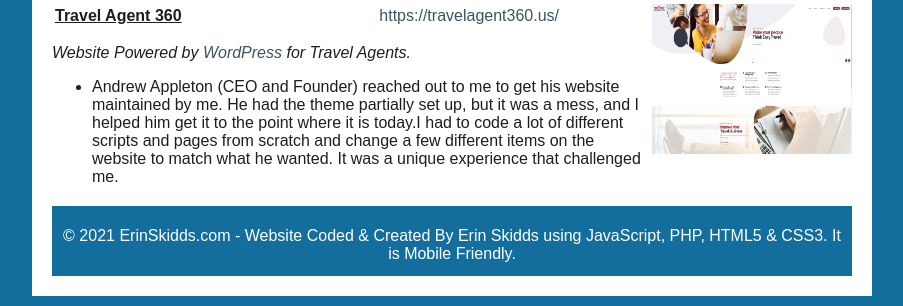
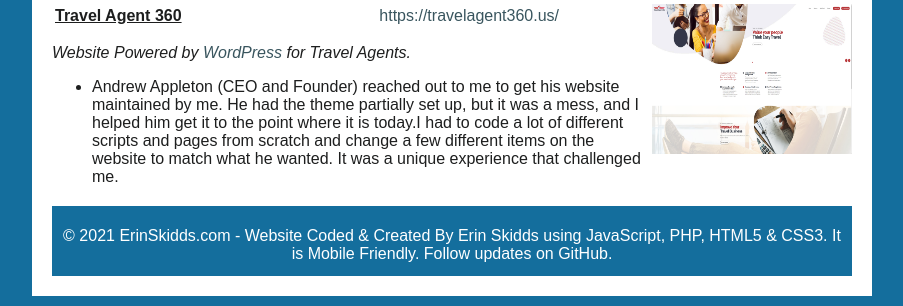
Before and after one commit to DudeThatsErin/ErinSkidds.com, a PHP site: page /index.php in a window 1280 px wide. Shown: the part 1792-2098 px from the top of the page, without its empty margins (188-1091 px from the left). Run offline with PHP 8.4, Linux system fonts and the light colour scheme; some libraries are stand-ins or nearby versions.

Commit message:
Added link to GitHub in footer.

```diff
--- a/footer.php
+++ b/footer.php
@@ -1,6 +1,6 @@
 </section>
 <footer>
-    <p>&copy; 2021 ErinSkidds.com - Website Coded & Created By Erin Skidds using JavaScript, PHP, <a href="https://validator.w3.org/nu/?doc=https%3A%2F%2Ferinskidds.com%2F" target="_blank" title="HTML5 Valid!">HTML5</a> &amp; <a href="https://jigsaw.w3.org/css-validator/validator?uri=https%3A%2F%2Ferinskidds.com&profile=css3svg&usermedium=all&warning=1&vextwarning=&lang=en" target="_blank" title="CSS3 Valid!">CSS3</a>. It is <a href="https://search.google.com/test/mobile-friendly/result?id=fb15szBPie2K2zCH9QWr6g" target="_blank" title="Mobile Friendly!">Mobile Friendly</a>.</p>
+    <p>&copy; 2021 ErinSkidds.com - Website Coded & Created By Erin Skidds using JavaScript, PHP, <a href="https://validator.w3.org/nu/?doc=https%3A%2F%2Ferinskidds.com%2F" target="_blank" title="HTML5 Valid!">HTML5</a> &amp; <a href="https://jigsaw.w3.org/css-validator/validator?uri=https%3A%2F%2Ferinskidds.com&profile=css3svg&usermedium=all&warning=1&vextwarning=&lang=en" target="_blank" title="CSS3 Valid!">CSS3</a>. It is <a href="https://search.google.com/test/mobile-friendly/result?id=fb15szBPie2K2zCH9QWr6g" target="_blank" title="Mobile Friendly!">Mobile Friendly</a>. Follow updates on <a href="https://github.com/DudeThatsErin/ErinSkidds.com" tile="ErinSkidds.com on GitHub">GitHub</a>.</p>
 </footer>
 </div>
 
```
